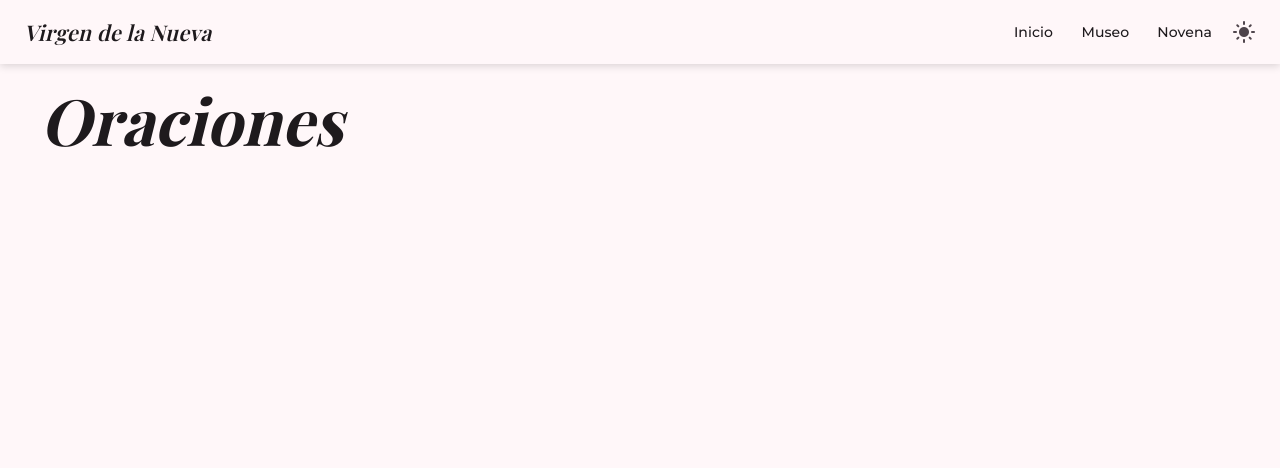
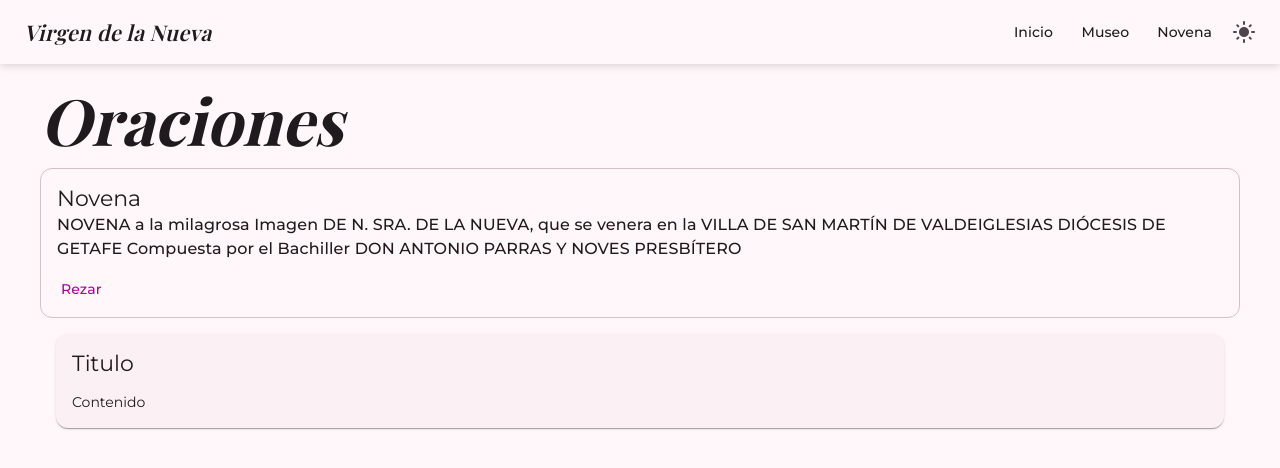
Before and after one commit to davidmimay/lavirgendelanueva, an Angular app: page /oraciones in a window 1280 px wide. Shown: the top 468 px of the page. Built offline with nearby package versions, Linux system fonts and the light colour scheme.

Commit message:
feat(pray): add pray component with template and styles; implement grid layout

```diff
--- a/src/app/pages/pray/pray.html
+++ b/src/app/pages/pray/pray.html
@@ -1 +1,23 @@
 <h1>Oraciones</h1>
+
+<mat-card appearance="outlined">
+  <mat-card-header>
+    <mat-card-title>Novena</mat-card-title>
+    <mat-card-subtitle>NOVENA a la milagrosa Imagen DE N. SRA. DE LA NUEVA, que se venera en la VILLA DE SAN MARTÍN DE VALDEIGLESIAS DIÓCESIS DE GETAFE Compuesta por el Bachiller DON ANTONIO PARRAS Y NOVES PRESBÍTERO</mat-card-subtitle>
+  </mat-card-header>
+  <mat-card-actions>
+    <button matButton>Rezar</button>
+  </mat-card-actions>
+</mat-card>
+
+
+<div class="flex">
+    <mat-card>
+      <mat-card-header>
+        <mat-card-title>Titulo</mat-card-title>
+      </mat-card-header>
+      <mat-card-content>
+        <p>Contenido</p>
+      </mat-card-content>
+    </mat-card>
+</div>
--- a/src/app/pages/pray/pray.scss
+++ b/src/app/pages/pray/pray.scss
@@ -0,0 +1,6 @@
+.flex {
+  display: grid;
+  grid-template-columns: repeat(auto-fit, minmax(300px, 1fr));
+  gap: 16px;
+  padding: 16px;
+}
--- a/src/app/pages/pray/pray.ts
+++ b/src/app/pages/pray/pray.ts
@@ -1,7 +1,9 @@
 import { Component } from '@angular/core';
+import { MatButtonModule } from '@angular/material/button';
+import { MatCardModule } from '@angular/material/card';
 
 @Component({
-  imports: [],
+  imports: [MatButtonModule, MatCardModule],
   selector: 'app-pray',
   styleUrl: './pray.scss',
   templateUrl: './pray.html',
```
